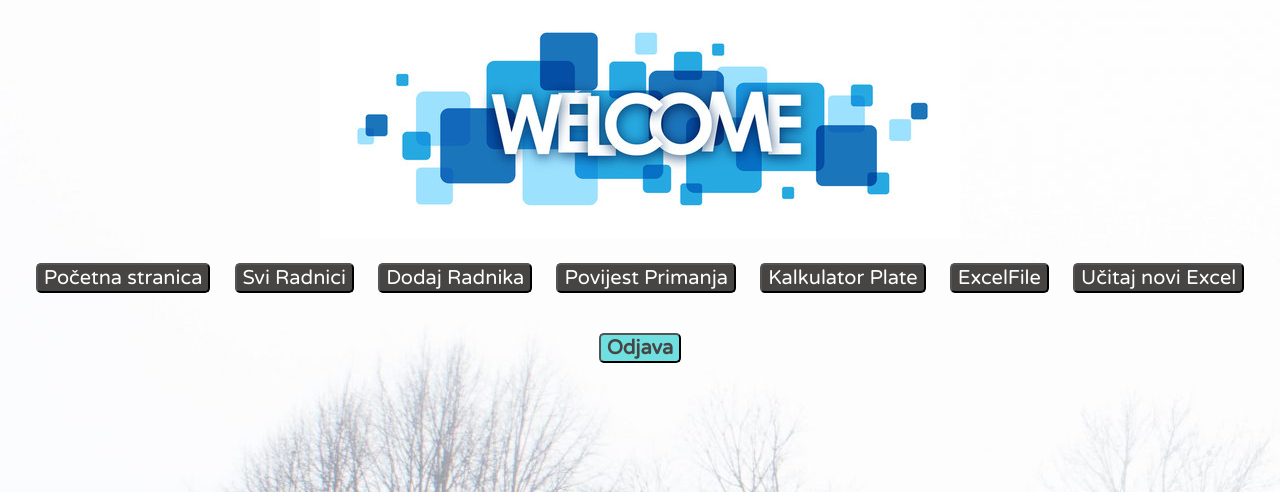
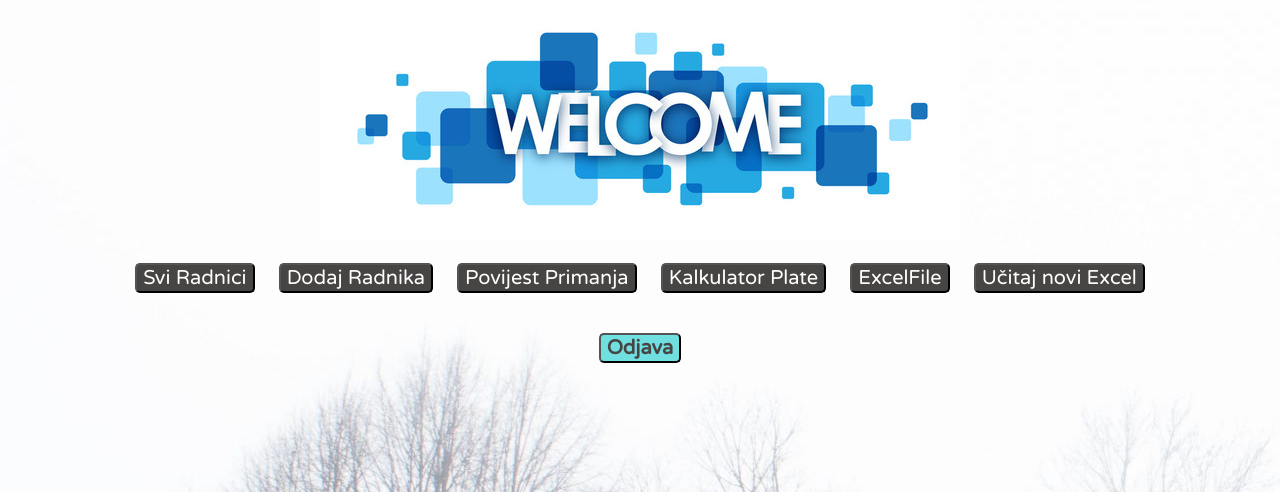
Before and after one commit to MarkoCuk54/Payroll-Application, a Flask app: page /home in a window 1280 px wide. Shown: the part 181-673 px from the top of the page. Run offline with Flask 2, Linux system fonts and the light colour scheme.

Commit message:
delete home button from home page

```diff
--- a/templates/home.html
+++ b/templates/home.html
@@ -45,9 +45,6 @@
     </div>
 
     <div class="button-div">
-      <form class ="button-form"  action="/home">
-        <button class="buttons" >Početna stranica</button>
-      </form>
       <form class="button-form"  action="/sviRadnici">
         <button class="buttons" >Svi Radnici</button>
       </form>
```
